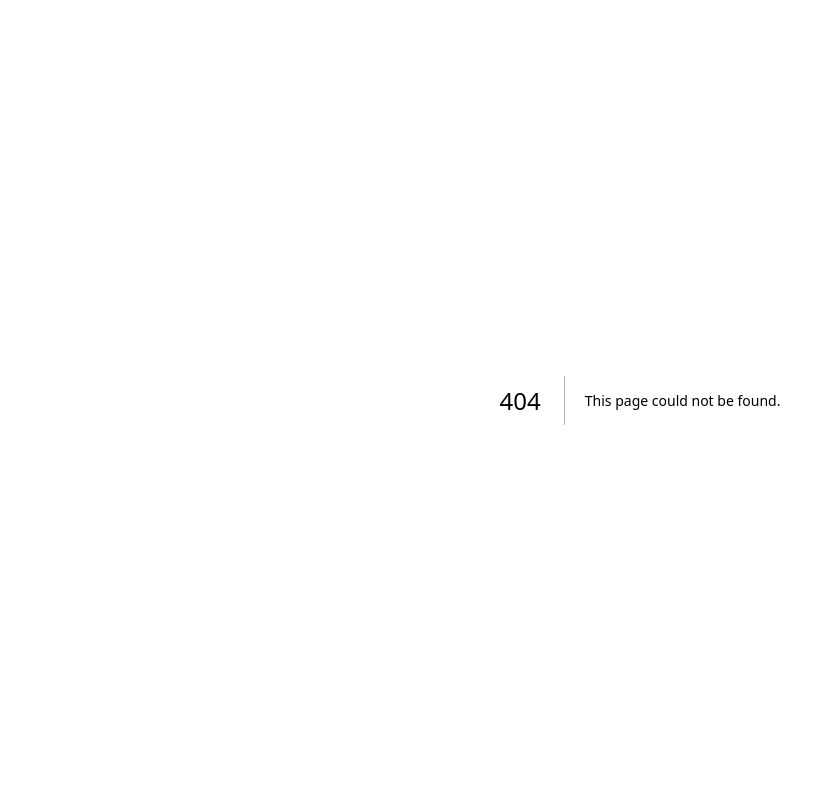
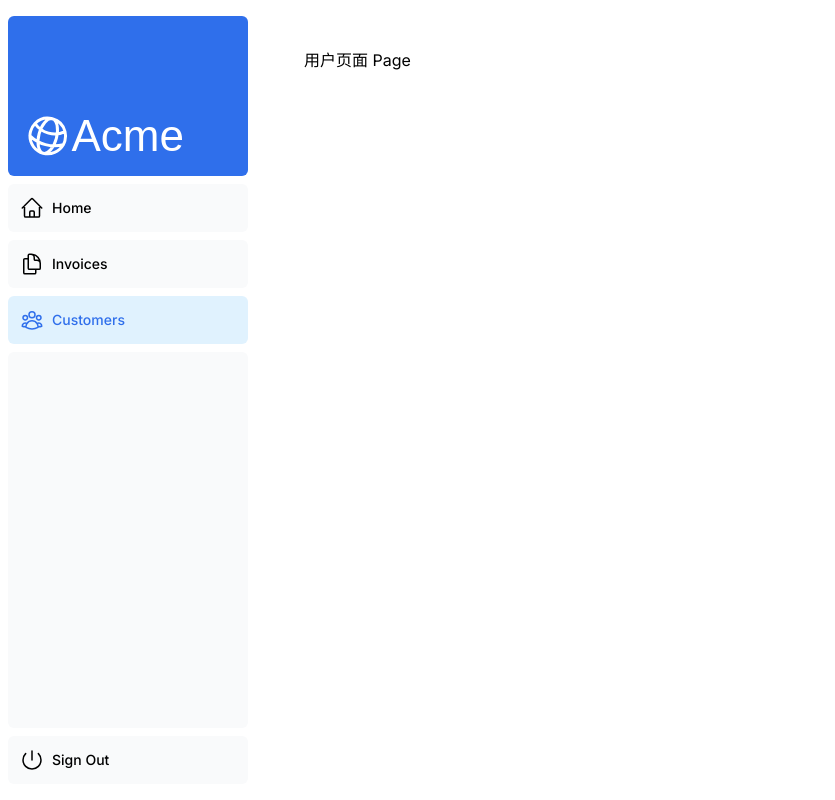
Before and after one commit to googxho/nextjs-dashboard, a Next.js app: page /dashboard/customers in a window 1280 px wide. Before the commit this address had no page. Shown: the whole page, without its empty margins (0-835 px from the left). Built offline with nearby package versions, Linux system fonts and the light colour scheme; a web font is replaced by a local one.

Commit message:
chapter 4/5 #布局、页面、导航

```diff
--- /dev/null
+++ b/app/dashboard/customers/page.tsx
@@ -0,0 +1,3 @@
+export default function Page() {
+  return <p>用户页面 Page</p>;
+}
--- /dev/null
+++ b/app/dashboard/invoices/page.tsx
@@ -0,0 +1,3 @@
+export default function Page() {
+  return <p>发票页面 Page</p>;
+}
--- /dev/null
+++ b/app/dashboard/layout.tsx
@@ -0,0 +1,14 @@
+import SideNav from '@/app/ui/dashboard/sidenav';
+
+export default function Layout({ children }: { children: React.ReactNode }) {
+  return (
+    <div className="flex h-screen flex-col md:flex-row md:overflow-hidden">
+      <div className="w-full flex-none md:w-64">
+        <SideNav />
+      </div>
+      <div className="grow p-6 md:overflow-y-auto md:p-12">
+        {children}
+      </div>
+    </div>
+  );
+}
--- /dev/null
+++ b/app/dashboard/page.tsx
@@ -0,0 +1,3 @@
+export default function Page() {
+  return <p>Dashboard Page</p>;
+}
--- a/app/layout.tsx
+++ b/app/layout.tsx
@@ -8,7 +8,9 @@
 }) {
   return (
     <html lang="en">
-      <body className={`${inter.className} antialiased`}>{children}</body>
+      <body className={`${inter.className} antialiased`}>
+        {children}
+      </body>
     </html>
   );
 }
--- a/app/ui/dashboard/nav-links.tsx
+++ b/app/ui/dashboard/nav-links.tsx
@@ -1,8 +1,12 @@
+"use client"
 import {
   UserGroupIcon,
   HomeIcon,
   DocumentDuplicateIcon,
 } from '@heroicons/react/24/outline';
+import clsx from 'clsx';
+import Link from 'next/link';
+import { usePathname } from 'next/navigation';
 
 // Map of links to display in the side navigation.
 // Depending on the size of the application, this would be stored in a database.
@@ -17,19 +21,28 @@
 ];
 
 export default function NavLinks() {
+  const pathname = usePathname();
+  console.log("[nku]log >> :24 >> NavLinks >> pathname:", pathname);
   return (
     <>
       {links.map((link) => {
         const LinkIcon = link.icon;
         return (
-          <a
+          <Link
             key={link.name}
             href={link.href}
-            className="flex h-[48px] grow items-center justify-center gap-2 rounded-md bg-gray-50 p-3 text-sm font-medium hover:bg-sky-100 hover:text-blue-600 md:flex-none md:justify-start md:p-2 md:px-3"
+            className={clsx(
+              'flex h-[48px] grow items-center justify-center gap-2 rounded-md bg-gray-50 p-3 text-sm font-medium hover:bg-sky-100 hover:text-blue-600 md:flex-none md:justify-start md:p-2 md:px-3',
+              {
+                'bg-sky-100 text-blue-600': pathname === link.href,
+              },
+            )}
           >
             <LinkIcon className="w-6" />
-            <p className="hidden md:block">{link.name}</p>
-          </a>
+            <p className="hidden md:block">
+              {link.name}
+            </p>
+          </Link>
         );
       })}
     </>
```
